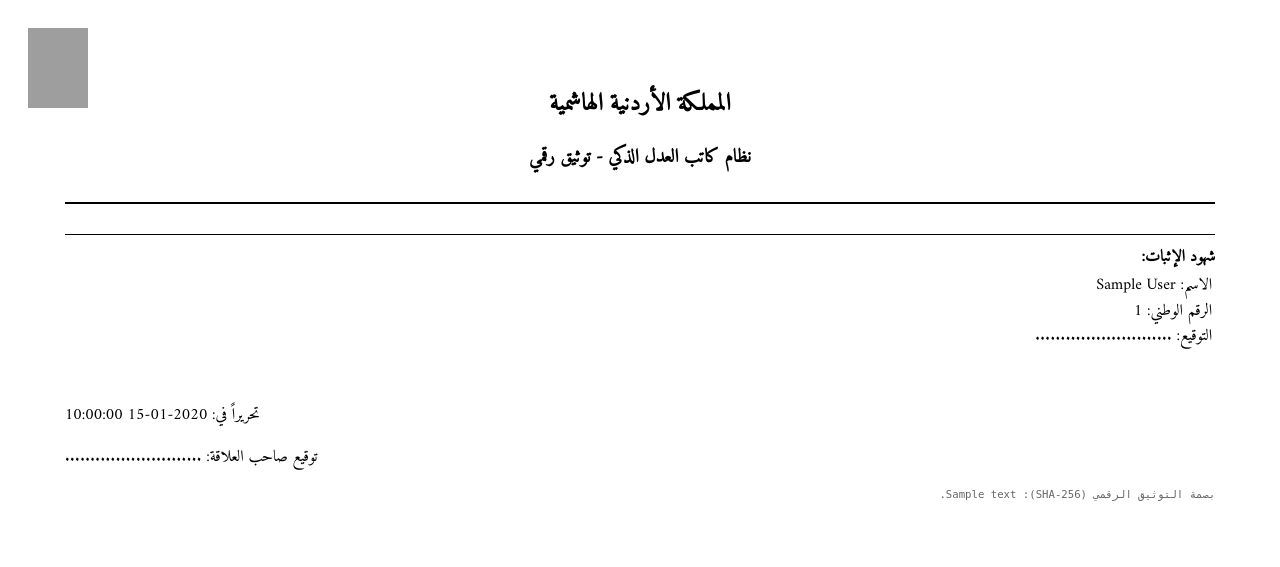
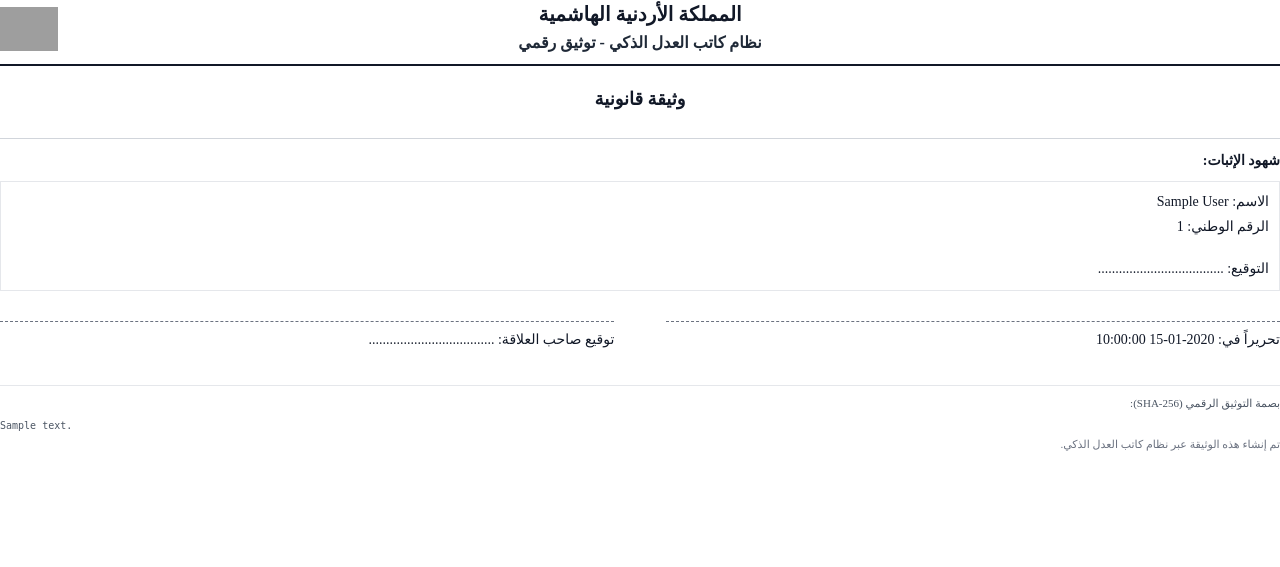
Before and after one commit to mohsen242424/smart-notary-api, a Python web app: template templates/base.html in a window 1280 px wide. Shown: the top 567 px of the page. Run offline with Jinja, Linux system fonts and the light colour scheme; the template is opened without the code that fills it: most values are stand-ins (such as "Sample title", 1, 10 or a date in 2020); some web fonts are replaced; grey boxes are pictures that could not be loaded.

Commit message:
Refactor base.html for improved structure and styling

```diff
--- a/templates/base.html
+++ b/templates/base.html
@@ -1,74 +1,182 @@
-
 <!DOCTYPE html>
-<html dir="rtl" lang="ar">
+<html lang="ar" dir="rtl">
 <head>
-    <meta charset="UTF-8">
+  <meta charset="UTF-8" />
+  <meta name="viewport" content="width=device-width, initial-scale=1.0" />
   <style>
     @font-face {
-            font-family: 'Amiri';
-            src: url('font/Amiri-Regular.ttf') format('truetype');
+      font-family: "Amiri";
+      src: url("fonts/Amiri-Regular.ttf") format("truetype");
+      font-weight: 400;
+      font-style: normal;
     }
+
+    @page {
+      size: A4;
+      margin: 20mm 15mm 20mm 15mm;
+    }
+
+    * {
+      box-sizing: border-box;
+    }
+
     body {
-            font-family: 'Amiri', serif;
-            padding: 1.5cm;
-            line-height: 1.6;
-            color: #000;
+      font-family: "Amiri", serif;
+      font-size: 14px;
+      line-height: 1.75;
+      color: #111827;
+      margin: 0;
+      padding: 0;
+      direction: rtl;
+      text-align: right;
+    }
+
+    .page {
+      position: relative;
+      min-height: 100%;
+    }
+
+    .header {
+      text-align: center;
+      border-bottom: 2px solid #111827;
+      padding-bottom: 10px;
+      margin-bottom: 18px;
       position: relative;
     }
-        .header {
+
+    .header h2,
+    .header h3 {
+      margin: 0;
+      line-height: 1.4;
+    }
+
+    .header h2 {
+      font-size: 20px;
+      margin-bottom: 4px;
+    }
+
+    .header h3 {
+      font-size: 16px;
+      color: #1f2937;
+    }
+
+    .qr-top {
+      position: absolute;
+      left: 0;
+      top: 0;
+      width: 58px;
+      height: 58px;
+      object-fit: contain;
+    }
+
+    .doc-title {
       text-align: center;
-            border-bottom: 2px solid #000;
-            margin-bottom: 20px;
-            padding-bottom: 10px;
+      margin: 10px 0 14px;
+      font-size: 18px;
+      font-weight: 700;
     }
+
+    .main-content {
+      margin-top: 8px;
+      word-wrap: break-word;
+    }
+
     .variable {
-            border-bottom: 1px dotted #000;
-            padding: 0 5px;
-            font-weight: bold;
+      display: inline-block;
+      min-width: 80px;
+      border-bottom: 1px dotted #6b7280;
+      padding: 0 4px;
+      font-weight: 700;
     }
-        /* تصميم قسم الـ QR والهاش */
-        .security-section {
+
+    .witness-section {
+      margin-top: 22px;
+      border-top: 1px solid #d1d5db;
+      padding-top: 10px;
+    }
+
+    .witness-title {
+      font-weight: 700;
+      margin-bottom: 8px;
+    }
+
+    table.witness-table {
+      width: 100%;
+      border-collapse: collapse;
+      table-layout: fixed;
+    }
+
+    table.witness-table td {
+      vertical-align: top;
+      width: 50%;
+      padding: 8px 10px;
+      border: 1px solid #e5e7eb;
+    }
+
+    .sign-row {
       margin-top: 30px;
-            border-top: 1px solid #eee;
-            padding-top: 10px;
       display: flex;
-            align-items: center;
+      justify-content: space-between;
+      gap: 12px;
     }
-        .qr-code {
-            width: 80px;
-            height: 80px;
-            float: left; /* يظهر في أقصى اليسار */
+
+    .sign-box {
+      width: 48%;
+      border-top: 1px dashed #6b7280;
+      padding-top: 6px;
+      min-height: 40px;
     }
-        .digital-hash {
-            font-size: 8pt;
-            color: #666;
+
+    .meta-footer {
+      margin-top: 24px;
+      border-top: 1px solid #e5e7eb;
+      padding-top: 8px;
+      font-size: 11px;
+      color: #4b5563;
+    }
+
+    .hash {
       font-family: monospace;
+      direction: ltr;
+      text-align: left;
       word-break: break-all;
-            margin-top: 5px;
+      margin-top: 4px;
+      font-size: 10px;
+    }
+
+    .muted {
+      color: #6b7280;
     }
   </style>
 </head>
 <body>
+  <div class="page">
     <div class="header">
-        <img src="{{ qr_code_path }}" class="qr-code" style="position: absolute; left: 20px; top: 20px; width: 60px;">
+      {% if qr_code_path %}
+        <img src="{{ qr_code_path }}" class="qr-top" alt="QR" />
+      {% endif %}
       <h2>المملكة الأردنية الهاشمية</h2>
       <h3>نظام كاتب العدل الذكي - توثيق رقمي</h3>
     </div>
+
+    {% block doc_title %}
+      <div class="doc-title">وثيقة قانونية</div>
+    {% endblock %}
 
     <div class="main-content">
       {% block content %}{% endblock %}
     </div>
 
-    {% if witnesses %}
-    <div style="margin-top: 30px; border-top: 1px double #000; padding-top: 10px;">
-        <strong>شهود الإثبات:</strong>
-        <table style="width: 100%;">
+    {% if witnesses and witnesses|length > 0 %}
+      <div class="witness-section">
+        <div class="witness-title">شهود الإثبات:</div>
+        <table class="witness-table">
           <tr>
             {% for witness in witnesses %}
-                <td style="width: 50%;">
-                    الاسم: {{ witness.full_name }}<br>
-                    الرقم الوطني: {{ witness.national_id }}<br>
-                    التوقيع: ...........................
+              <td>
+                <div>الاسم: {{ witness.full_name or witness.name or "—" }}</div>
+                <div>الرقم الوطني: {{ witness.national_id or "—" }}</div>
+                <div style="margin-top: 18px;">التوقيع: ....................................</div>
               </td>
             {% endfor %}
           </tr>
@@ -76,13 +184,22 @@
       </div>
     {% endif %}
 
-    <div style="margin-top: 50px; text-align: left;">
-        <p>تحريراً في: {{ date }}</p>
-        <p>توقيع صاحب العلاقة: ...........................</p>
+    <div class="sign-row">
+      <div class="sign-box">
+        تحريراً في: {{ date or "—" }}
+      </div>
+      <div class="sign-box">
+        توقيع صاحب العلاقة: ....................................
+      </div>
     </div>
 
-    <div class="digital-hash">
-        بصمة التوثيق الرقمي (SHA-256): {{ ai_generated_content if ai_generated_content else 'توليد تلقائي...' }}
+    <div class="meta-footer">
+      <div>بصمة التوثيق الرقمي (SHA-256):</div>
+      <div class="hash">
+        {{ ai_generated_content if ai_generated_content else "N/A" }}
+      </div>
+      <div class="muted">تم إنشاء هذه الوثيقة عبر نظام كاتب العدل الذكي.</div>
+    </div>
   </div>
 </body>
 </html>
```
Lines whose indentation alone changed are shown as unchanged.
